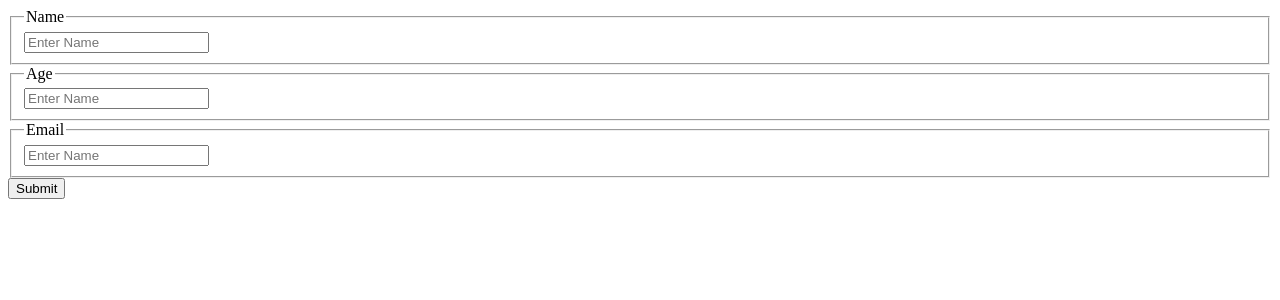
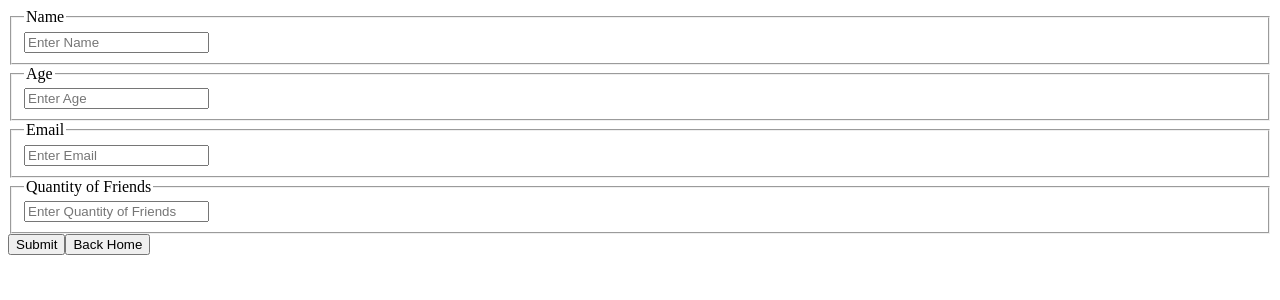
Before and after one commit to haroisded/Merchant, a React (Vite) app: page /InsertUsers in a window 1280 px wide. Shown: the top 300 px of the page. Built offline with nearby package versions, Linux system fonts and the light colour scheme; no server answers.

Commit message:
practiced RPC

```diff
--- a/src/pages/FetchUsers.jsx
+++ b/src/pages/FetchUsers.jsx
@@ -1,5 +1,6 @@
 import { useUsers, useActions } from "@/store/userStore"
 import { useEffect } from "react"
+import { NavLink } from "react-router"
 import supabase from "@/utils/supabase"
 
 
@@ -13,7 +14,7 @@ const FetchUsers = () => {
    async function fetchUsers(){
     const { data, error } = await supabase
     .from("users")
-    .select()
+    .select('*, friends(*)')
 
    if( data ){ actions.setUsers( data ) }
    if( error ){ console.log(error) }
@@ -32,11 +33,26 @@ const FetchUsers = () => {
             <p>Name: {user.name}</p>
             <p>Age: {user.age}</p>
             <p>Email: {user.email}</p>
+
+            {/* Display friends */}
+            <p>Friends:</p>
+            <ul>
+              {user.friends && user.friends.length > 0 ? (
+                user.friends.map((friend) => (
+                  <li key={friend.id}>
+                    {friend.name} {/* assuming friends table has a name column */}
+                  </li>
+                ))
+              ) : (
+                <li>No friends yet</li>
+              )}
+            </ul>
+
             <p> - - - - - </p>
           </div>
         ))}
       </div>
-  )
+    );
 
 }
 
--- a/src/pages/Home.jsx
+++ b/src/pages/Home.jsx
@@ -1,7 +1,21 @@
+import { NavLink } from "react-router"
+
+
 const Home = () => {
-		return (
-				<div>This is the Home</div>
-		)
+	return (
+	<>
+	<div>This is the Home</div>
+
+	<NavLink to="/FetchUsers">
+	<button>Fetch Users</button>
+	</NavLink>
+
+
+	<NavLink to="/InsertUsers">
+	<button >Insert Users</button>
+	</NavLink>
+	</>
+	)
 }
 
 export default Home
--- a/src/pages/InsertUsers.jsx
+++ b/src/pages/InsertUsers.jsx
@@ -1,25 +1,48 @@
 import supabase from "@/utils/supabase"
 import Input from "@/components/Input";
+import { NavLink } from "react-router"
 
 
 const InsertUsers = () => {
 
+
+  async function InsertFriends(passed_user_id, passed_friend_quantity){
+   const { error } = await supabase.rpc('user_friends', {
+    new_user_id: passed_user_id,
+    friend_quantity: passed_friend_quantity,
+   });
+
+   if(error){ console.log(error); }
+  }
+
+
+
    async function CreateUsers(event){
+    event.preventDefault()
     const formData = new FormData(event.target)
     const formDataObject = Object.fromEntries(formData)
 
 
-    const { error } = await supabase
+    const { data, error } = await supabase
     .from("users")
     .insert(formDataObject)
+    .select('id, quantity')
+    .single();
+
 
     if(error){ console.log(error) }
-   }
+    if(data){ await InsertFriends(data.id, data.quantity) }
+
+
+    event.target.reset();  // clears all form fields
+  }
+
 
 
  return (
   <div>
    <form onSubmit={CreateUsers}>
+
    <Input
      label="Name"
      placeholder="Enter Name"
@@ -27,24 +50,37 @@ const InsertUsers = () => {
      type="text"
    />
 
+
    <Input
      label="Age"
-     placeholder="Enter Name"
+     placeholder="Enter Age"
      name="age"
      type="number"
    />
 
+
    <Input
      label="Email"
-     placeholder="Enter Name"
+     placeholder="Enter Email"
      name="email"
      type="text"
    />
 
+
+  <Input
+     label="Quantity of Friends"
+     placeholder="Enter Quantity of Friends"
+     name="quantity"
+     type="number"
+   />
+
    <button type="submit">Submit</button>
+
+   <NavLink to="/">
+	  <button type="button">Back Home</button>
+	 </NavLink>
    </form>
   </div >
-
  );
 };
 
--- a/src/store/userStore.js
+++ b/src/store/userStore.js
@@ -1,13 +1,17 @@
 // store/userStore.ts
 import { create } from 'zustand'
+
 
 const userStore = create((set) => ({
   user: {},
   users: [],
+  currentuser: "none",
+  session: "none",
   actions: {
     setUsers: (users) => set({ users }),
   },
 }))
 
+
 export const useUsers = () => userStore((state) => state.users)
 export const useActions = () => userStore((state) => state.actions)
```
Also changed, not shown: 1 other file (tests, documents, lock files or other folders). Lines whose indentation alone changed are shown as unchanged.
